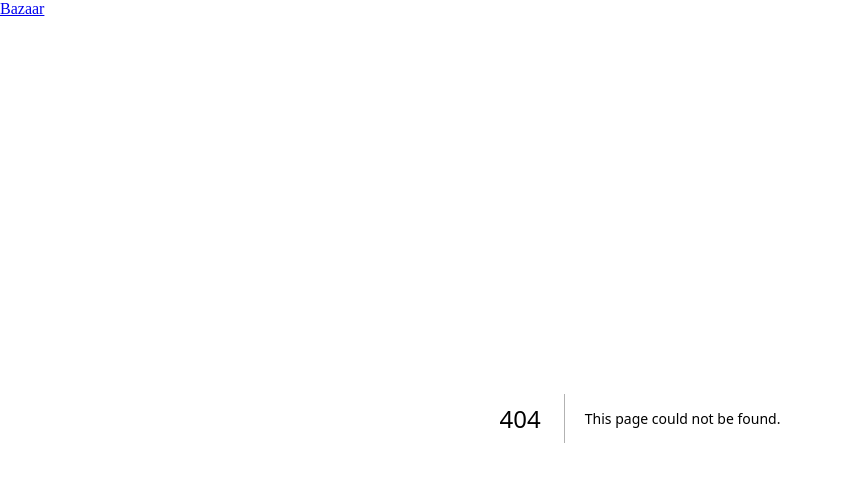
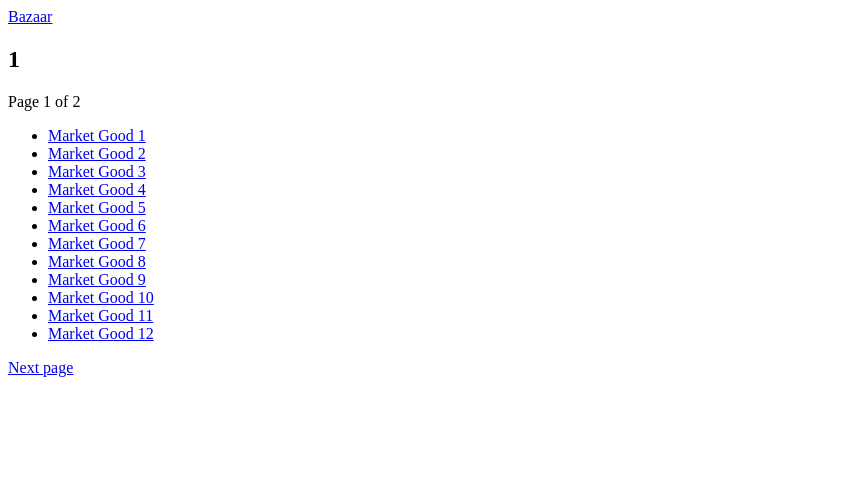
Before and after one commit to elirc/bazaar, a Next.js app in the folder apps/storefront/: page /collections/1 in a window 1280 px wide. Before the commit this address had no page. Shown: the top 482 px of the page, without its empty margins (0-843 px from the left). Built offline with nearby package versions, Linux system fonts and the light colour scheme.

Commit message:
feat(storefront): PLP as ISR with pagination
Add a bounded-stale collection listing with pure, defensive pagination. Catalog
browse shares the PDP's 60-second tolerance while page state remains URL-driven
and shareable.

```diff
--- /dev/null
+++ b/apps/storefront/app/collections/[handle]/page.tsx
@@ -0,0 +1,25 @@
+import { paginateProducts } from "../../../src/collection-view";
+import { demoCollectionProducts } from "../../../src/demo-catalog";
+
+export const revalidate = 60;
+
+export function generateStaticParams() {
+  return [{ handle: "market-favorites" }];
+}
+
+export default async function CollectionPage({
+  params,
+}: {
+  params: Promise<{ handle: string }>;
+}) {
+  const { handle } = await params;
+  const result = paginateProducts(demoCollectionProducts, 1, 12);
+  return (
+    <section>
+      <h1>{handle.replaceAll("-", " ")}</h1>
+      <p>Page {result.page} of {result.pageCount}</p>
+      <ul>{result.products.map((product) => <li key={product.handle}><a href={`/products/${product.handle}`}>{product.title}</a></li>)}</ul>
+      {result.pageCount > 1 ? <a href={`/collections/${handle}/page/2`}>Next page</a> : null}
+    </section>
+  );
+}
--- /dev/null
+++ b/apps/storefront/src/collection-view.ts
@@ -0,0 +1,15 @@
+import type { StorefrontProduct } from "./product-view.js";
+
+export function paginateProducts(
+  products: readonly StorefrontProduct[],
+  page: number,
+  pageSize: number,
+) {
+  const safePage = Math.max(1, Math.floor(page));
+  const start = (safePage - 1) * pageSize;
+  return {
+    page: safePage,
+    pageCount: Math.ceil(products.length / pageSize),
+    products: products.slice(start, start + pageSize),
+  };
+}
--- /dev/null
+++ b/apps/storefront/src/demo-catalog.ts
@@ -0,0 +1,6 @@
+export const demoCollectionProducts = Array.from({ length: 18 }, (_, index) => ({
+  handle: `market-good-${index + 1}`,
+  title: `Market Good ${index + 1}`,
+  description: "Independent goods for everyday rituals.",
+  priceCents: 1800 + index * 100,
+}));
```
Also changed, not shown: apps/storefront/app/collections/[handle]/page/[page]/page.tsx (added, +25 -0 lines).
